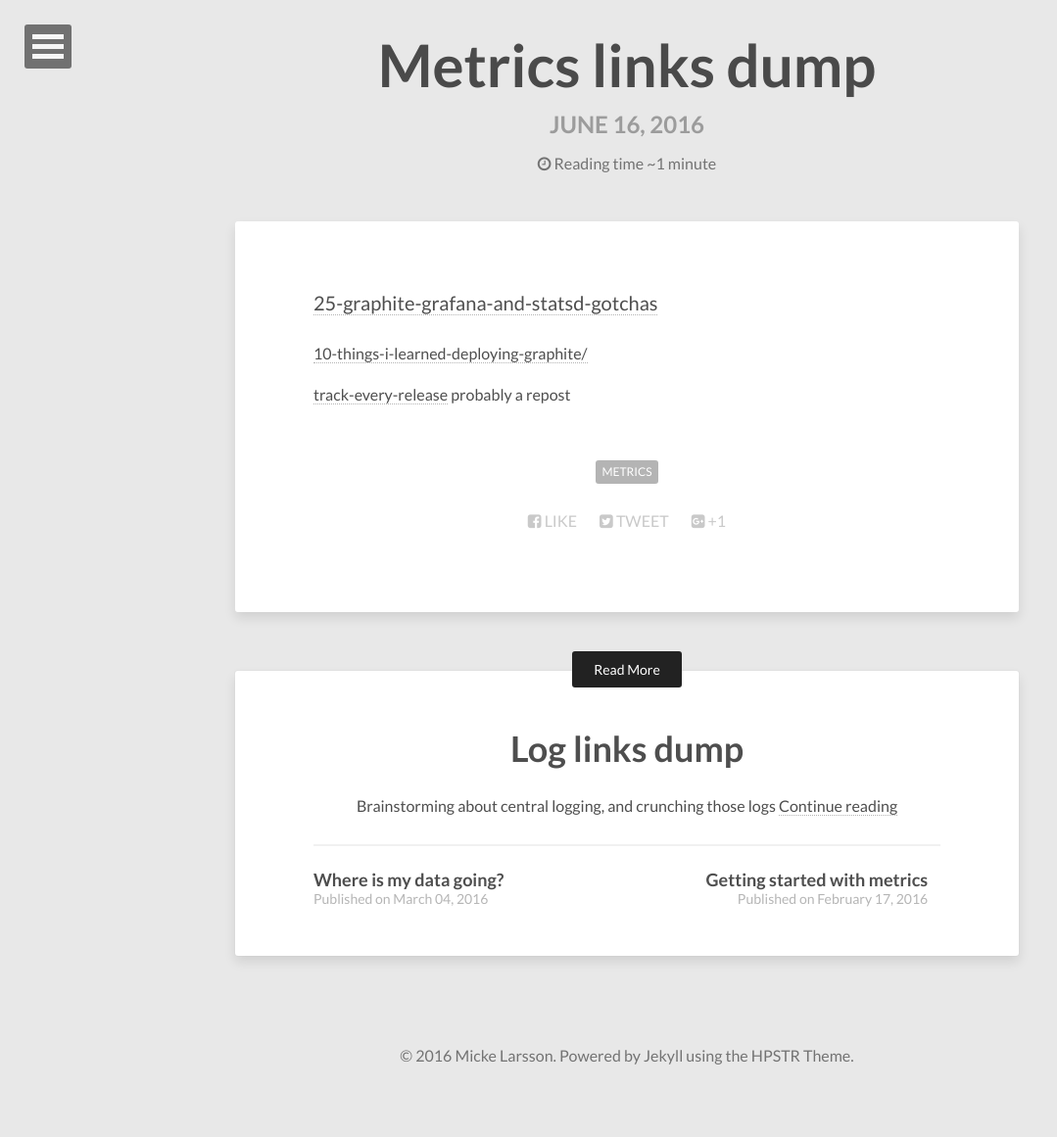
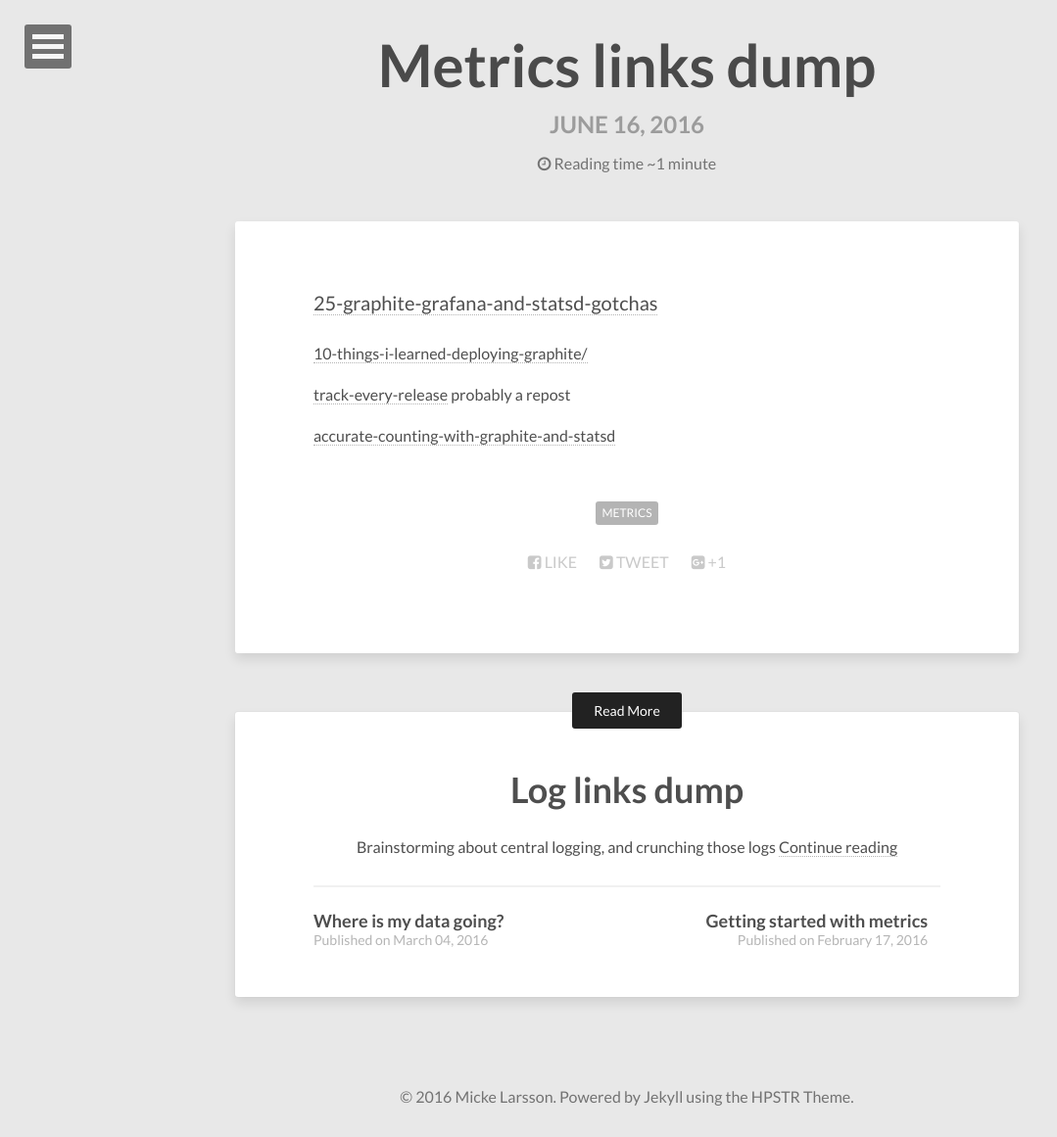
Before and after one commit to Miklar/Miklar.github.io, a Jekyll site: the page built from _posts/2016-06-16-metrics_links.md, in a window 1280 px wide. Shown: the whole page at 98% size, without its empty margins (0-1079 px from the left). Built offline with Jekyll 4.4.1, drawn with Linux system fonts in a browser that asks for light colours; nearby versions of some CDN libraries; before the commit the page ends 1119 px from its top, so only the background shows below that.

Commit message:
Update 2016-06-16-metrics_links.md

```diff
--- a/_posts/2016-06-16-metrics_links.md
+++ b/_posts/2016-06-16-metrics_links.md
@@ -10,3 +10,5 @@ tags: [metrics]
 [10-things-i-learned-deploying-graphite/](https://kevinmccarthy.org/2013/07/18/10-things-i-learned-deploying-graphite/)
 
 [track-every-release](https://codeascraft.com/2010/12/08/track-every-release/) probably a repost
+
+[accurate-counting-with-graphite-and-statsd](http://code.hootsuite.com/accurate-counting-with-graphite-and-statsd/)
```
